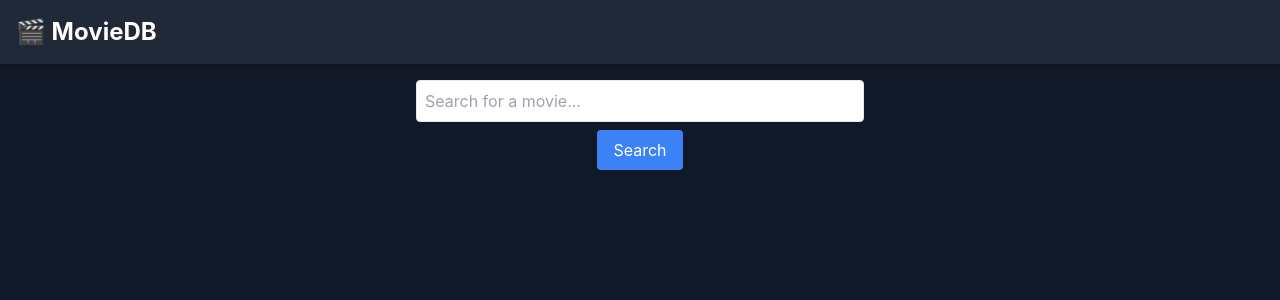
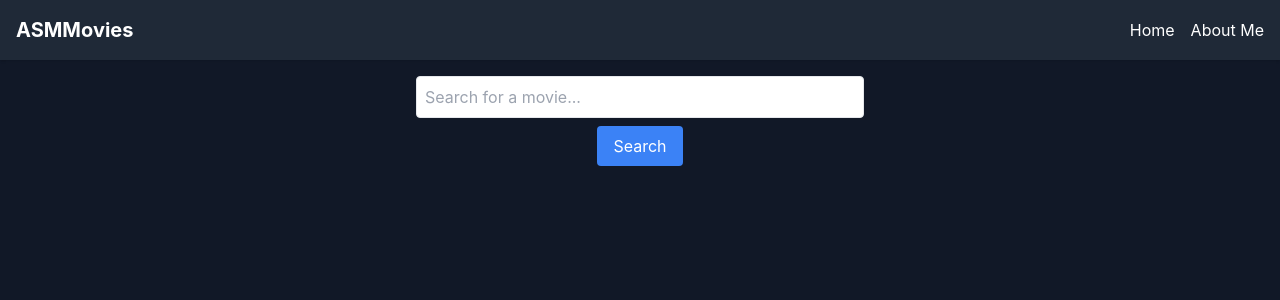
Before and after one commit to aymane-sebai/movie-database-app, a React app: page / in a window 1280 px wide. Shown: the top 300 px of the page. Built offline with nearby package versions, Linux system fonts and the light colour scheme; the HTML template or start-up script is replaced by a standard one.

Commit message:
Update Navbar.js

```diff
--- a/src/components/Navbar.js
+++ b/src/components/Navbar.js
@@ -1,12 +1,14 @@
-import { Link } from "react-router-dom";
+import { Link } from 'react-router-dom';
 
 function Navbar() {
   return (
-    <nav className="bg-gray-800 p-4 shadow-md">
+    <nav className="bg-gray-800 p-4 shadow">
       <div className="container mx-auto flex justify-between items-center">
-        <Link to="/" className="text-white text-2xl font-bold">
-          🎬 MovieDB
-        </Link>
+        <Link to="/" className="text-xl font-bold">ASMMovies</Link>
+        <div className="space-x-4">
+          <Link to="/" className="hover:underline">Home</Link>
+          <Link to="#" className="hover:underline">About Me</Link>
+        </div>
       </div>
     </nav>
   );
```
